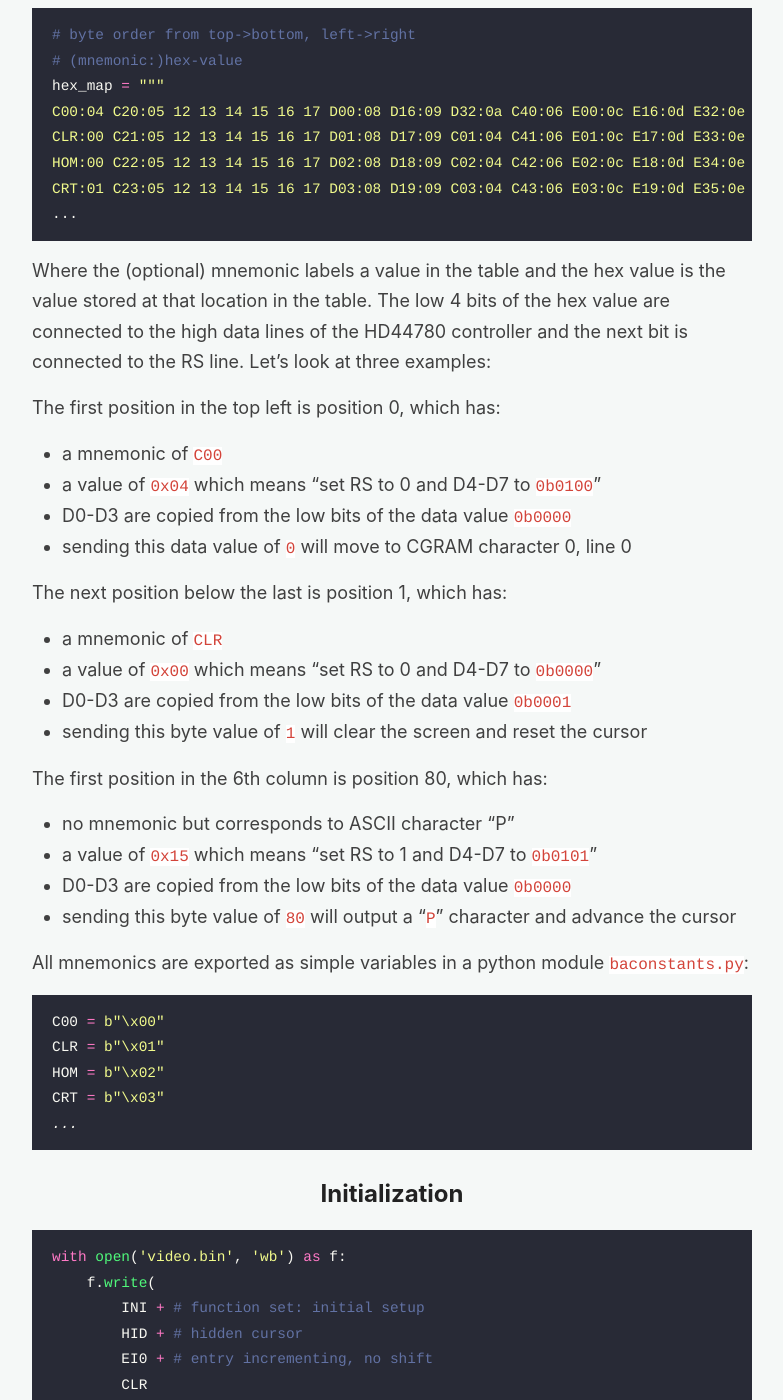
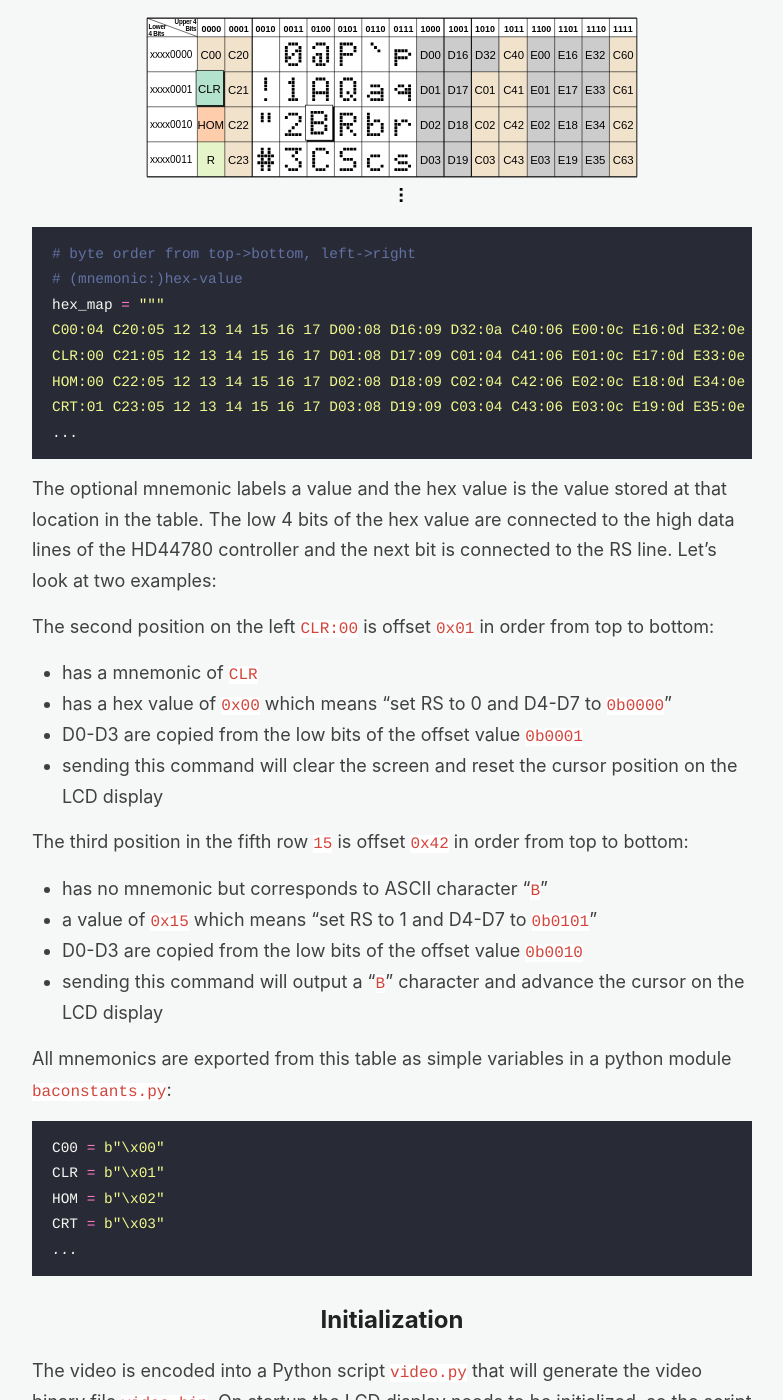
Before and after one commit to wardi/wardi.github.io, a Jekyll site: the page built from _pages/video_encoding.md, in a window 1280 px wide and 1400 px high, scrolled down 1757 px. Shown: the whole window, without its empty margins (248-1031 px from the left). Built offline with Jekyll 4.4.1, drawn with Linux system fonts in a browser that asks for light colours; some of the changed text lies outside the part shown.

Commit message:
update lookup table discussion

````diff
--- a/_pages/video_encoding.md
+++ b/_pages/video_encoding.md
@@ -38,6 +38,8 @@ other Python scripts.
 [`lookup_table.py`](https://github.com/wardi/cpu/blob/main/bad-apple/lookup_table.py)
 contains a text version of the command lookup table:
 
+<img src="/images/hexmap-top.svg" width="510" alt="LCD command mapping">
+
 ```python
 # byte order from top->bottom, left->right
 # (mnemonic:)hex-value
@@ -49,30 +51,26 @@ CRT:01 C23:05 12 13 14 15 16 17 D03:08 D19:09 C03:04 C43:06 E03:0c E19:0d E35:0e
 ...
 ```
 
-Where the (optional) mnemonic labels a value in the table and the hex value is the
+The optional mnemonic labels a value and the hex value is the
 value stored at that location in the table. The low 4 bits of the hex value are
 connected to the high data lines of the HD44780 controller and the next bit is connected
-to the RS line. Let's look at three examples:
+to the RS line. Let's look at two examples:
 
-The first position in the top left is position 0, which has:
-- a mnemonic of `C00`
-- a value of `0x04` which means "set RS to 0 and D4-D7 to `0b0100`"
-- D0-D3 are copied from the low bits of the data value `0b0000`
-- sending this data value of `0` will move to CGRAM character 0, line 0
+The second position on the left `CLR:00` is offset `0x01` in order from top to bottom:
+- has a mnemonic of `CLR`
+- has a hex value of `0x00` which means "set RS to 0 and D4-D7 to `0b0000`"
+- D0-D3 are copied from the low bits of the offset value `0b0001`
+- sending this command will clear the screen and reset the cursor position
+  on the LCD display
 
-The next position below the last is position 1, which has:
-- a mnemonic of `CLR`
-- a value of `0x00` which means "set RS to 0 and D4-D7 to `0b0000`"
-- D0-D3 are copied from the low bits of the data value `0b0001`
-- sending this byte value of `1` will clear the screen and reset the cursor
+The third position in the fifth row `15` is offset `0x42` in order from top to bottom:
+- has no mnemonic but corresponds to ASCII character "`B`"
+- a value of `0x15` which means "set RS to 1 and D4-D7 to `0b0101`"
+- D0-D3 are copied from the low bits of the offset value `0b0010`
+- sending this command will output a "`B`" character and advance the cursor
+  on the LCD display
 
-The first position in the 6th column is position 80, which has:
-- no mnemonic but corresponds to ASCII character "P"
-- a value of `0x15` which means "set RS to 1 and D4-D7 to `0b0101`"
-- D0-D3 are copied from the low bits of the data value `0b0000`
-- sending this byte value of `80` will output a "`P`" character and advance the cursor
-
-All mnemonics are exported as simple variables in a python module
+All mnemonics are exported from this table as simple variables in a python module
 [`baconstants.py`](https://github.com/wardi/cpu/blob/main/bad-apple/baconstants.py):
 
 ```python
@@ -84,6 +82,10 @@ CRT = b"\x03"
 ```
 
 ## Initialization
+
+The video is encoded into a Python script `video.py` that will generate the video
+binary file `video.bin`. On startup the LCD display needs to be initialized, so the
+script starts with:
 
 ```python
 with open('video.bin', 'wb') as f:
````
